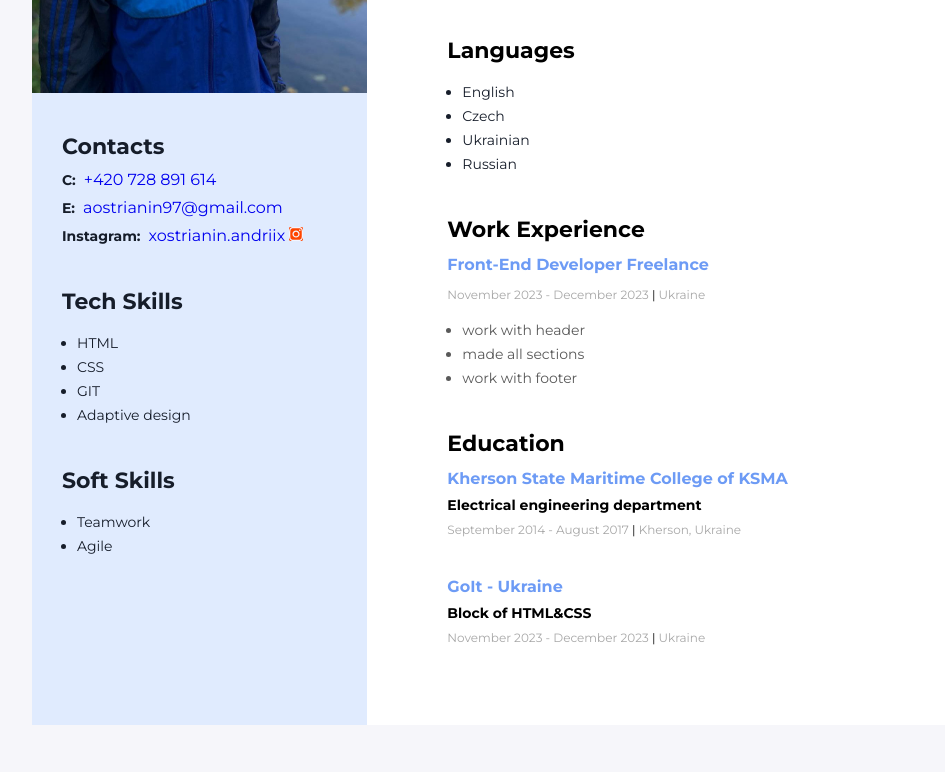
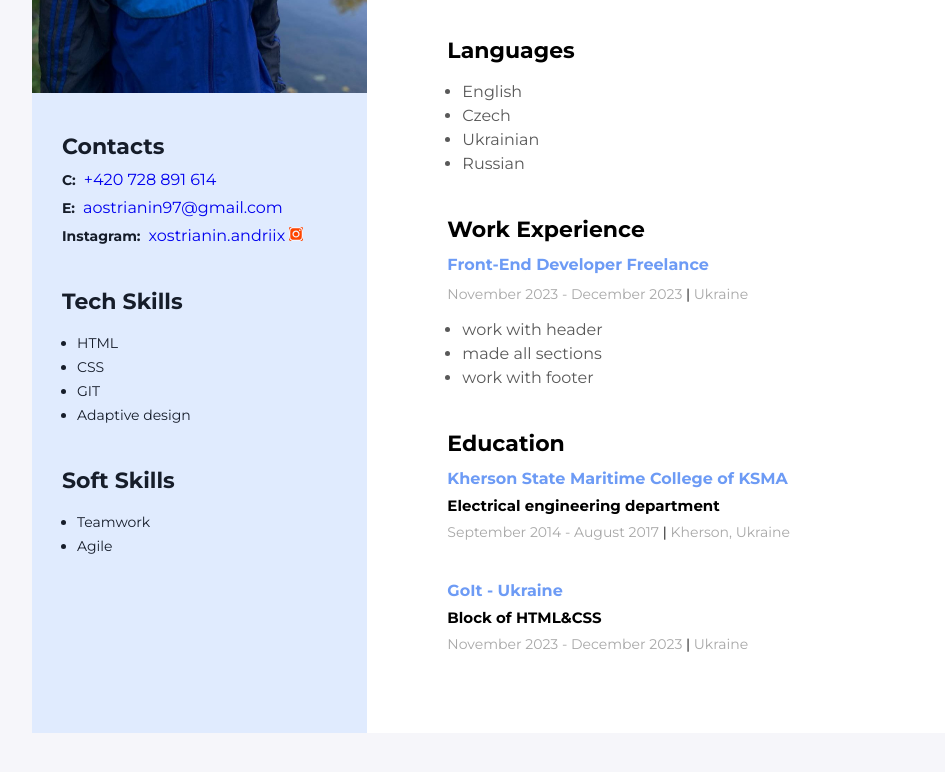
Before and after one commit to str8ndrew/resume-html-css, a plain HTML site: page index.html in a window 1280 px wide. Shown: the part 418-1190 px from the top of the page, without its empty margins (29-974 px from the left). Drawn offline with nearby package versions, Linux system fonts and the light colour scheme.

Commit message:
font-size

```diff
--- a/css/new-styles.css
+++ b/css/new-styles.css
@@ -140,7 +140,7 @@ a {
 }
 
 .lang-list-item {
-    color: #161D2A;
+    color: #595959;
     font-size: 14px;
     font-weight: 400;
     line-height: 24px;
@@ -596,6 +596,38 @@ a {
         padding-bottom: 80px;
     }
 
+    .lang-list-item {
+        font-size: 16px;
+    }
+
+    .work-text {
+        font-size: 14px;
+    }
+
+    .work-text-span {
+        font-size: 14px;
+    }
+
+    .work-list-item {
+        font-size: 16px;
+    }
+
+    .department-title {
+        font-size: 15px;
+    }
+
+    .education-text {
+        font-size: 14px;
+    }
+
+    .block-title {
+        font-size: 15px;
+    }
+
+    .goit-text {
+        font-size: 14px;
+    }
+
     .sidebar {
         width: 420px;
     }
```
